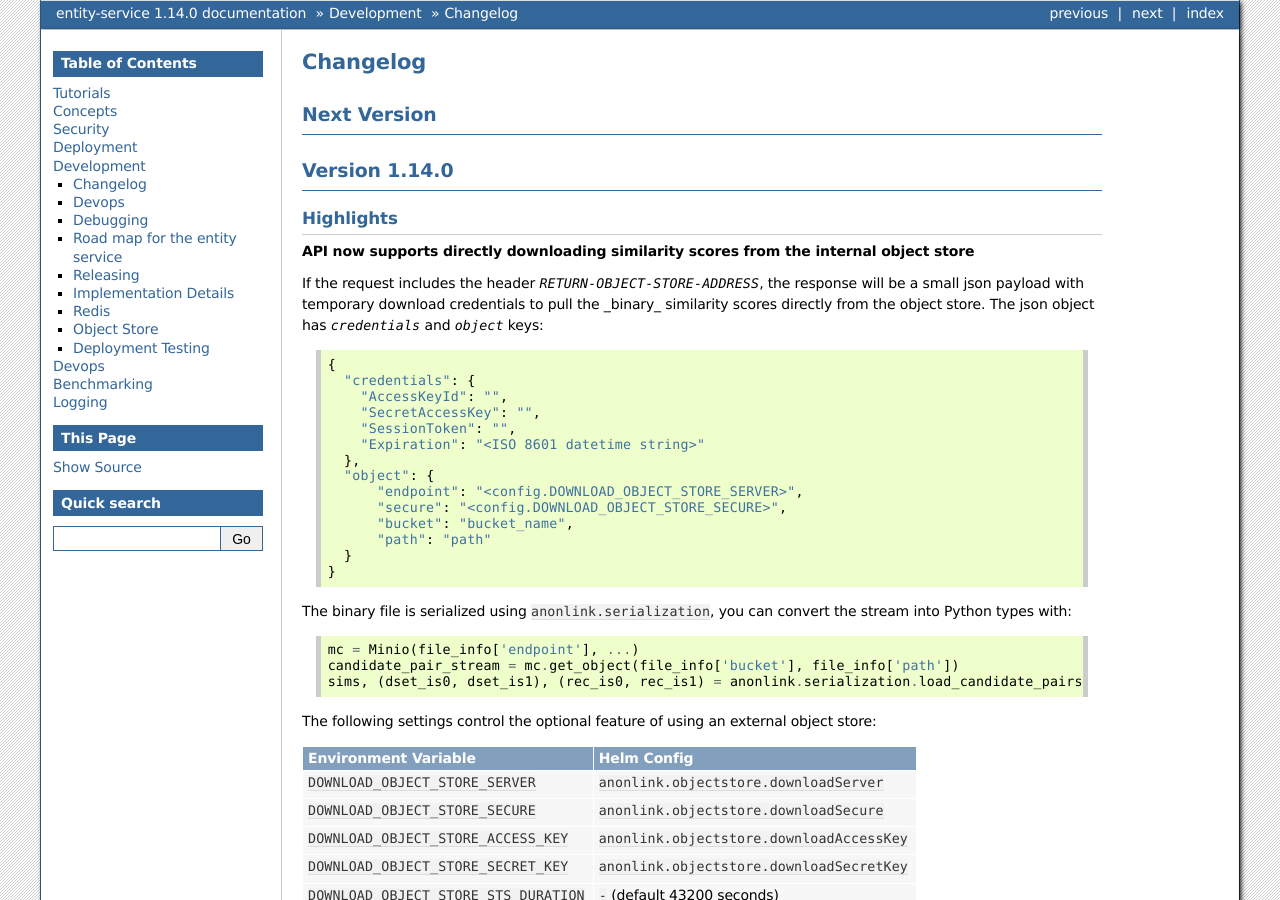
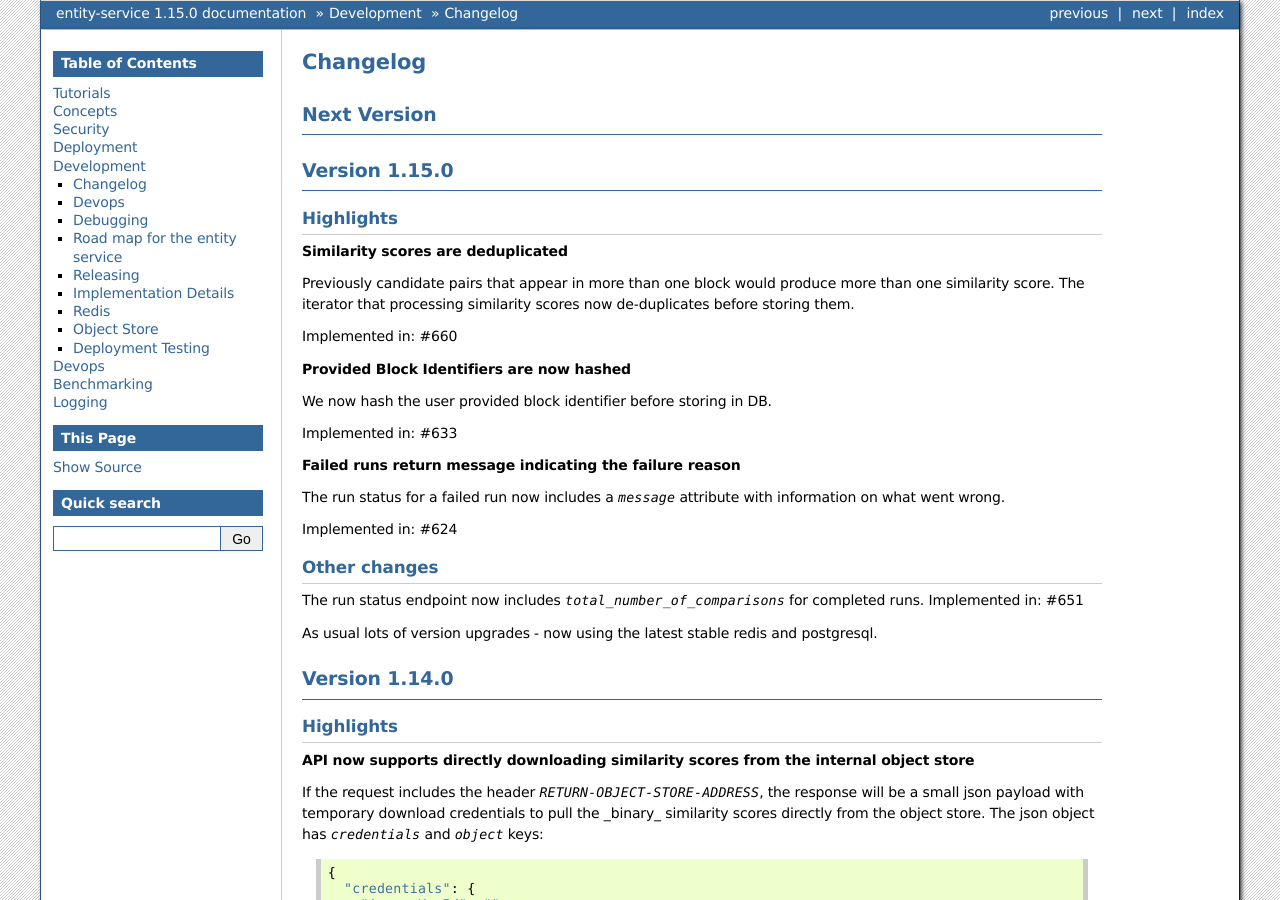
Before and after one commit to data61/anonlink-entity-service, a Sphinx documentation site: the page built from docs/changelog.rst, in a window 1280 px wide and 900 px high. Built offline with Sphinx 7.4.7, drawn with Linux system fonts in a browser that asks for light colours; formulas are drawn with MathJax 3; pages that are not in the unit, such as notebooks, are missing from menus; some of the changed text lies outside the part shown.

Commit message:
Prepare for v1.15.0 release

```diff
--- a/docs/changelog.rst
+++ b/docs/changelog.rst
@@ -7,6 +7,38 @@ Changelog
 Next Version
 ------------
 
+Version 1.15.0
+---------------
+
+Highlights
+~~~~~~~~~~
+
+**Similarity scores are deduplicated**
+
+Previously candidate pairs that appear in more than one block would produce more than one similarity score.
+The iterator that processing similarity scores now de-duplicates before storing them.
+
+Implemented in: #660
+
+**Provided Block Identifiers are now hashed**
+
+We now hash the user provided block identifier before storing in DB.
+
+Implemented in: #633
+
+**Failed runs return message indicating the failure reason**
+
+The run status for a failed run now includes a `message` attribute with information on what went wrong.
+
+Implemented in: #624
+
+Other changes
+~~~~~~~~~~~~~
+
+The run status endpoint now includes `total_number_of_comparisons` for completed runs.
+Implemented in: #651
+
+As usual lots of version upgrades - now using the latest stable redis and postgresql.
 
 Version 1.14.0
 ---------------
--- a/docs/conf.py
+++ b/docs/conf.py
@@ -66,9 +66,9 @@ author = 'Confidential Computing Team, Data61, CSIRO'
 # built documents.
 #
 # The short X.Y version.
-version = '1.14'
+version = '1.15'
 # The full version, including alpha/beta/rc tags.
-release = '1.14.0'
+release = '1.15.0'
 
 # The language for content autogenerated by Sphinx. Refer to documentation
 # for a list of supported languages.
```
Also changed, not shown: 7 other files.
